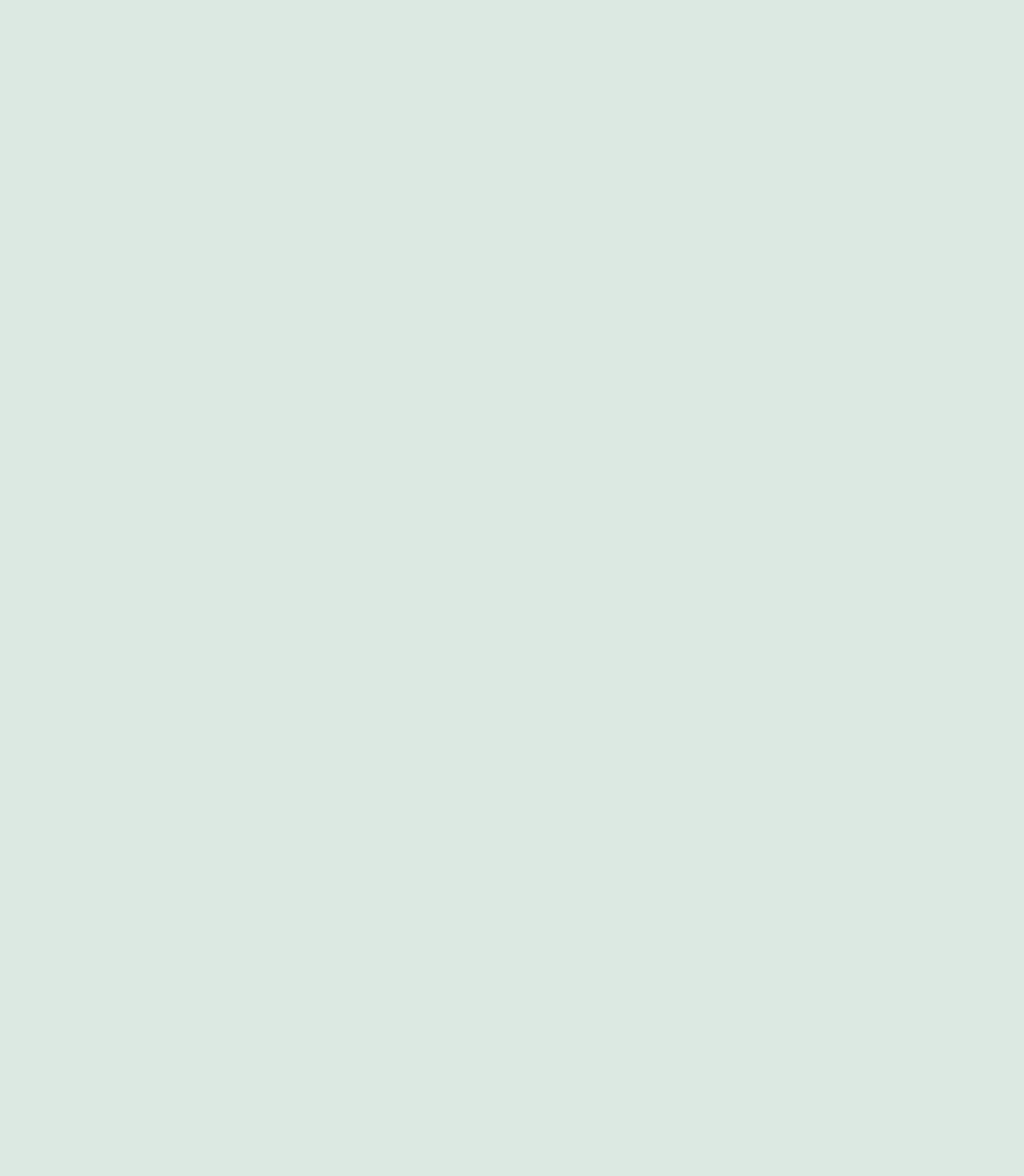
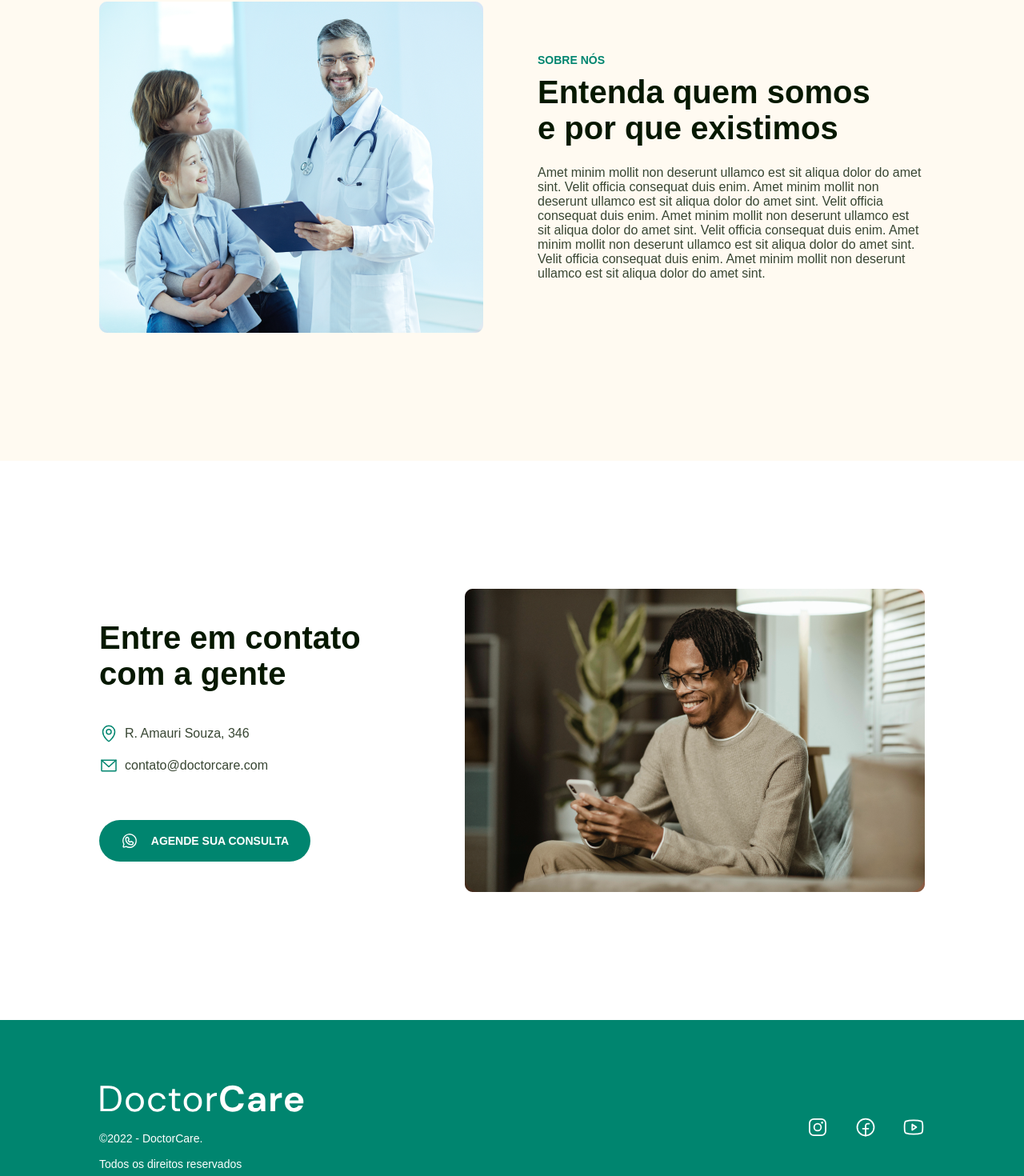
Before and after one commit to gabrieldouurado/doctor-care, a React (Vite) app: page / in a window 1280 px wide. Shown: the part 2094-3564 px from the top of the page at 80% size. Before the commit the page ends 1936 px from the top, so only its background shows below. Built offline with nearby package versions, Linux system fonts and the light colour scheme.

Commit message:
Finalize homepage

```diff
--- /dev/null
+++ b/src/components/Footer/index.tsx
@@ -0,0 +1,21 @@
+import { FooterContainer } from './styles'
+
+import doctorCareLogo from '../../assets/doctor-care-logo.svg'
+import { FacebookLogo, InstagramLogo, YoutubeLogo } from 'phosphor-react'
+
+export function Footer() {
+  return (
+    <FooterContainer>
+      <section>
+        <img src={doctorCareLogo} alt="" />
+        <span>©2022 - DoctorCare.</span>
+        <span>Todos os direitos reservados</span>
+      </section>
+      <div>
+        <InstagramLogo size={28} />
+        <FacebookLogo size={28} />
+        <YoutubeLogo size={28} />
+      </div>
+    </FooterContainer>
+  )
+}
--- /dev/null
+++ b/src/components/Footer/styles.ts
@@ -0,0 +1,77 @@
+import styled from 'styled-components'
+
+export const FooterContainer = styled.header`
+  display: flex;
+  align-items: center;
+  justify-content: space-between;
+
+  height: 16.75rem;
+  padding: 5rem 7.75rem;
+
+  background: ${(props) => props.theme['brand-green']};
+
+  section {
+    display: flex;
+    flex-direction: column;
+
+    gap: 1rem;
+
+    font-size: 0.875rem;
+    color: ${(props) => props.theme.white};
+
+    img {
+      width: 16rem;
+      padding-bottom: 0.5rem;
+    }
+  }
+
+  div {
+    display: flex;
+    gap: 2rem;
+
+    color: ${(props) => props.theme.white};
+  }
+`
+
+export const HeaderButtonsContainer = styled.div`
+  display: flex;
+  height: 100%;
+
+  gap: 2rem;
+`
+
+export const HeaderButtonNavegarion = styled.button`
+  padding: 0 0.5rem;
+
+  color: ${(props) => props.theme['brand-green-light-02']};
+  background: transparent;
+
+  border: 3px solid transparent;
+
+  transition: border 150ms font-weight 150ms;
+
+  &:hover {
+    font-weight: bold;
+    border-bottom: 3px solid ${(props) => props.theme['brand-green-light-02']};
+  }
+`
+
+export const ScheduleAppointmentButton = styled.button`
+  width: 11.875rem;
+  height: 2.375rem;
+
+  border: 2px solid ${(props) => props.theme.white};
+  border-radius: 9999px;
+
+  font-size: 0.875rem;
+  font-weight: bold;
+  color: ${(props) => props.theme.white};
+
+  background: transparent;
+
+  transition: background-color 150ms;
+  &:hover {
+    color: ${(props) => props.theme['brand-green']};
+    background: ${(props) => props.theme.white};
+  }
+`
--- a/src/pages/Home/index.tsx
+++ b/src/pages/Home/index.tsx
@@ -1,8 +1,17 @@
 import { Header } from '../../components/Header'
-import { CheckCircle, WhatsappLogo } from 'phosphor-react'
 import {
+  CheckCircle,
+  EnvelopeSimple,
+  MapPin,
+  WhatsappLogo,
+} from 'phosphor-react'
+import {
+  AboutInformations,
+  AboutSection,
   CardsDiv,
   CardsServices,
+  ContactInfos,
+  ContactSection,
   DashboardInformation,
   HomeConainer,
   InformationComponent,
@@ -18,6 +27,9 @@ import {
 } from './styles'
 
 import peopleImage from '../../assets/people.png'
+import familyDoctorImage from '../../assets/family-doctor-image.png'
+import manOnPhone from '../../assets/man-on-phone.png'
+import { Footer } from '../../components/Footer'
 
 export function Home() {
   return (
@@ -100,7 +112,42 @@ export function Home() {
             </CardsServices>
           </CardsDiv>
         </ServiceSection>
+        <AboutSection>
+          <img src={familyDoctorImage} alt="" />
+          <AboutInformations>
+            <div>SOBRE NÓS</div>
+            <span>Entenda quem somos e por que existimos</span>
+            Amet minim mollit non deserunt ullamco est sit aliqua dolor do amet
+            sint. Velit officia consequat duis enim. Amet minim mollit non
+            deserunt ullamco est sit aliqua dolor do amet sint. Velit officia
+            consequat duis enim. Amet minim mollit non deserunt ullamco est sit
+            aliqua dolor do amet sint. Velit officia consequat duis enim. Amet
+            minim mollit non deserunt ullamco est sit aliqua dolor do amet sint.
+            Velit officia consequat duis enim. Amet minim mollit non deserunt
+            ullamco est sit aliqua dolor do amet sint.
+          </AboutInformations>
+        </AboutSection>
+        <ContactSection>
+          <ContactInfos>
+            <span>Entre em contato com a gente</span>
+            <section>
+              <div>
+                <MapPin size={24} />
+                R. Amauri Souza, 346
+              </div>
+              <div>
+                <EnvelopeSimple size={24} />
+                contato@doctorcare.com
+              </div>
+            </section>
+            <ScheduleButton>
+              <WhatsappLogo size={22} /> AGENDE SUA CONSULTA
+            </ScheduleButton>
+          </ContactInfos>
+          <img src={manOnPhone} alt="" />
+        </ContactSection>
       </HomeConainer>
+      <Footer />
     </>
   )
 }
--- a/src/pages/Home/styles.ts
+++ b/src/pages/Home/styles.ts
@@ -158,6 +158,65 @@ export const CardsServices = styled.div`
   }
 `
 export const AboutSection = styled.div`
-  padding: 10rem 0;
+  display: flex;
+  align-items: center;
+  gap: 4.25rem;
+  padding: 10rem 7.75rem;
   background: ${(props) => props.theme['brand-beige']};
 `
+
+export const AboutInformations = styled.div`
+  display: flex;
+  flex-direction: column;
+
+  color: ${(props) => props.theme['gray-paragraph']};
+
+  div {
+    padding-bottom: 0.625rem;
+    font-size: 0.875rem;
+    font-weight: bold;
+    color: ${(props) => props.theme['brand-green']};
+  }
+
+  span {
+    width: 28rem;
+
+    padding-bottom: 1.5rem;
+    font-size: 2.5rem;
+    font-weight: bold;
+    color: ${(props) => props.theme['gray-headline']};
+  }
+`
+export const ContactSection = styled.div`
+  display: flex;
+  align-items: center;
+  justify-content: space-between;
+  gap: 4.25rem;
+  padding: 10rem 7.75rem;
+  background: ${(props) => props.theme.white};
+`
+export const ContactInfos = styled.div`
+  max-width: 25.25rem;
+
+  span {
+    font-size: 2.5rem;
+    font-weight: bold;
+    color: ${(props) => props.theme['gray-headline']};
+  }
+
+  section {
+    padding: 2.5rem 0;
+    div {
+      display: flex;
+      align-items: center;
+      gap: 0.5rem;
+      padding-bottom: 1rem;
+
+      color: ${(props) => props.theme['gray-paragraph']};
+
+      svg {
+        color: ${(props) => props.theme['brand-green']};
+      }
+    }
+  }
+`
```
Also changed, not shown: src/assets/family-doctor-image.png (added), src/assets/man-on-phone.png (added).
